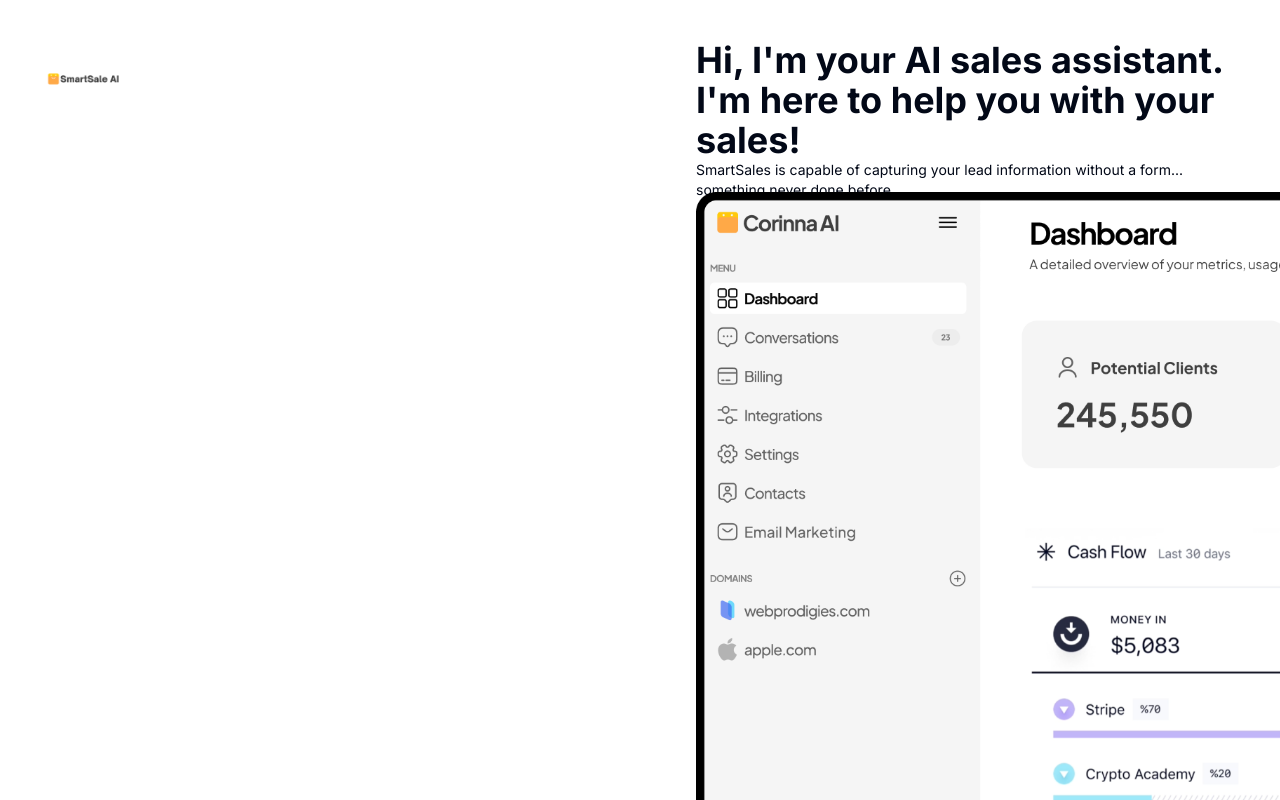
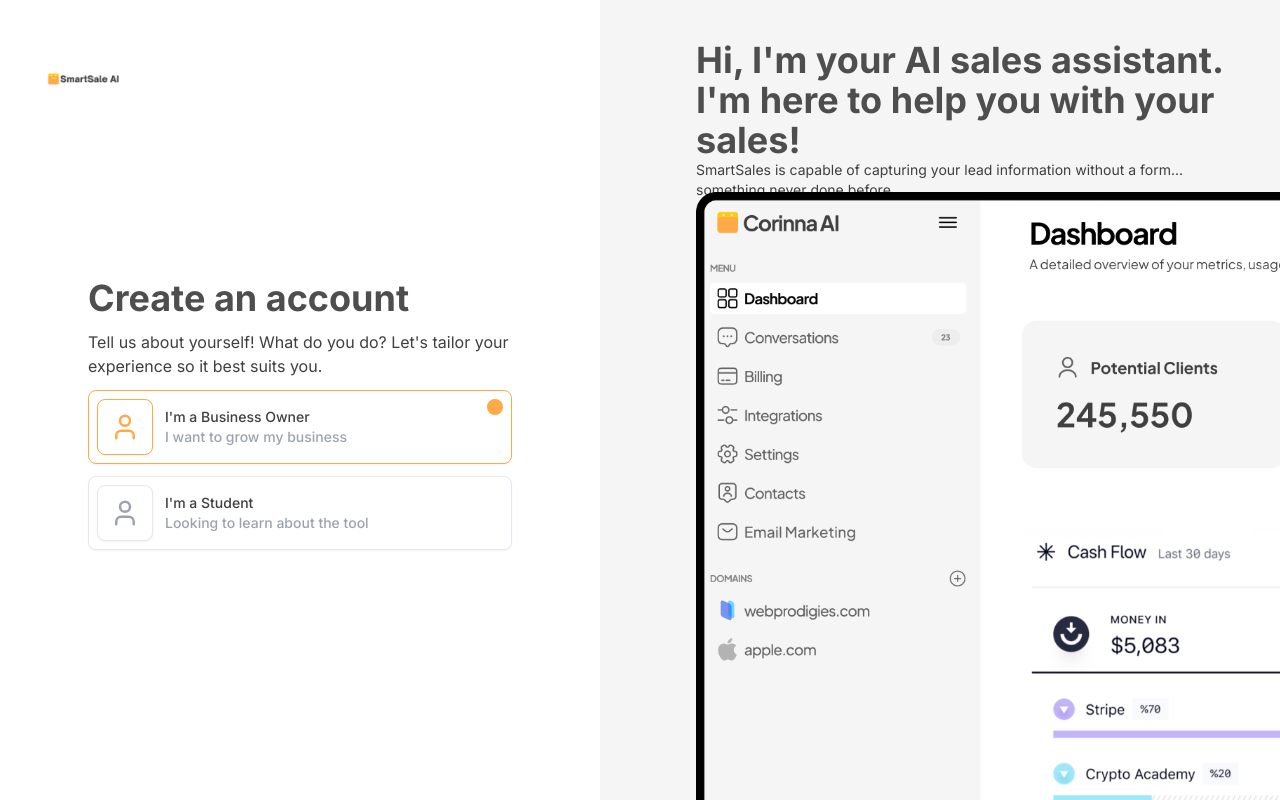
Before and after one commit to dha201/SmartSales, a Next.js app: page /auth/sign-in in a window 1280 px wide. Built offline with nearby package versions, Linux system fonts and the light colour scheme; no server answers.

Commit message:
+ Registration Form/Card Components

```diff
--- a/src/app/auth/sign-in/page.tsx
+++ b/src/app/auth/sign-in/page.tsx
@@ -1,5 +1,6 @@
 import React from 'react';
 import SignupFormProvider from '@/components/forms/sign-up/form-provider';
+import RegistrationFormStep from '@/components/forms/sign-up/registration-step';
 
 type Props = {}
 const SignIn = (props : Props) => {
@@ -8,7 +9,7 @@
             <div className="flex flex-col h-full gap-3">
                 <SignupFormProvider>
                     <div className="flex flex-col gap-3">
-
+                        <RegistrationFormStep></RegistrationFormStep>
                     </div>
                 </SignupFormProvider>
             </div>
--- a/src/components/forms/sign-up/form-provider.tsx
+++ b/src/components/forms/sign-up/form-provider.tsx
@@ -1,3 +1,4 @@
+'use client';
 import React from 'react';
 import {  AuthContextProvider } from '@/context/use-auth-context';
 import { FormProvider } from 'react-hook-form';
--- /dev/null
+++ b/src/components/forms/sign-up/registration-step.tsx
@@ -0,0 +1,41 @@
+'use client';
+import React, {useState} from 'react';
+import { useFormContext } from 'react-hook-form';
+import { useAuthContextHook } from '@/context/use-auth-context';
+import TypeSelectionForm from './type-selection-form';
+
+
+type Props = {}
+
+const RegistrationFormStep = (props: Props) => {
+    const {
+        register,
+        formState: { errors },
+        setValue,
+    } = useFormContext();
+
+    const { currentStep } = useAuthContextHook();
+    const [onOTP, setOnOTP] = useState<string>('');
+    const [onUserType, setOnUserType] = useState<'owner' | 'student'>('owner');
+
+    setValue('otp', onOTP);
+
+    switch(currentStep){
+        case 1:
+            return (
+                <TypeSelectionForm
+                    register={register}
+                    userType={onUserType}
+                    setUserType={setOnUserType}
+                />
+            )
+        case 2:
+        case 3:
+    }
+
+  return (
+    <div>registration-step</div>
+  )
+}
+
+export default RegistrationFormStep
--- /dev/null
+++ b/src/components/forms/sign-up/type-selection-form.tsx
@@ -0,0 +1,39 @@
+import React from 'react'
+import { FieldValues, UseFormRegister } from 'react-hook-form'
+import UserTypeCard from './user-type-card';
+
+type Props = {
+    register: UseFormRegister<FieldValues>;
+    userType: 'owner' | 'student';
+    setUserType: React.Dispatch<React.SetStateAction<'owner' | 'student'>>;
+}
+
+const TypeSelectionForm = ({register, userType, setUserType}: Props) => {
+    return(
+        <>
+            <h2 className="text-gravel md: text-4xl font-bold">Create an account</h2>
+            <p className="text-iridium d:text-sm">
+                Tell us about yourself! What do you do? Let&apos;s tailor your
+                <br /> experience so it best suits you.
+            </p>
+            <UserTypeCard
+                register={register}
+                setUserType={setUserType}
+                userType={userType}
+                value="owner"
+                title="I'm a Business Owner"
+                text="I want to grow my business"
+            />
+            <UserTypeCard
+                register={register}
+                setUserType={setUserType}
+                userType={userType}
+                value="student"
+                title="I'm a Student"
+                text="Looking to learn about the tool"
+            />
+        </>
+    )
+}
+
+export default TypeSelectionForm
--- /dev/null
+++ b/src/components/forms/sign-up/user-type-card.tsx
@@ -0,0 +1,83 @@
+'use client'
+import { Card, CardContent, CardDescription } from '@/components/ui/card'
+import { Input } from '@/components/ui/input'
+import { Label } from '@/components/ui/label'
+import { cn } from '@/lib/utils'
+import { User } from 'lucide-react'
+import React from 'react'
+import { FieldValues, UseFormRegister } from 'react-hook-form'
+
+type Props = {
+  value: string
+  title: string
+  text: string
+  register: UseFormRegister<FieldValues>
+  userType: 'owner' | 'student'
+  setUserType: React.Dispatch<React.SetStateAction<'owner' | 'student'>>
+}
+
+const UserTypeCard = ({
+  register,
+  setUserType,
+  text,
+  title,
+  userType,
+  value,
+}: Props) => {
+  return (
+    <Label htmlFor={value}>
+      <Card
+        className={cn(
+          'w-full cursor-pointer',
+          userType == value && 'border-orange'
+        )}
+      >
+        <CardContent className="flex justify-between p-2">
+          <div className="flex items-center gap-3">
+            <Card
+              className={cn(
+                'flex justify-center p-3',
+                userType == value && 'border-orange'
+              )}
+            >
+              <User
+                size={30}
+                className={cn(
+                  userType == value ? 'text-orange' : 'text-gray-400'
+                )}
+              />
+            </Card>
+            <div className="">
+              <CardDescription className="text-iridium">
+                {title}
+              </CardDescription>
+              <CardDescription className="text-gray-400">
+                {text}
+              </CardDescription>
+            </div>
+          </div>
+          <div>
+            <div
+              className={cn(
+                'w-4 h-4 rounded-full',
+                userType == value ? 'bg-orange' : 'bg-transparent'
+              )}
+            >
+              <Input
+                {...register('type', {
+                  onChange: (event) => setUserType(event.target.value),
+                })}
+                value={value}
+                id={value}
+                className="hidden"
+                type="radio"
+              />
+            </div>
+          </div>
+        </CardContent>
+      </Card>
+    </Label>
+  )
+}
+
+export default UserTypeCard
--- a/src/context/use-auth-context.tsx
+++ b/src/context/use-auth-context.tsx
@@ -1,3 +1,4 @@
+'use client';
 import React, {useState} from 'react'
 
 type InitialValuesProps = {
@@ -41,7 +42,7 @@
  * This hook provides an easy way to access the context values.
  * @returns {InitialValuesProps} - An object containing the current step and a function to update the current step.
  */
-export const useAuthContext = () => {
+export const useAuthContextHook = () => {
   const state = React.useContext(authContext);
   return state;
 };
--- a/src/hooks/sign-up/use-sign-up.ts
+++ b/src/hooks/sign-up/use-sign-up.ts
@@ -1,3 +1,4 @@
+'use client';
 /**
  * Note next/router traditional used in Next.js 12 and ealier versions.
  * it uses file-based routing system, where each file in the pages directory becomes a route.
--- a/tailwind.config.ts
+++ b/tailwind.config.ts
@@ -1,80 +1,110 @@
-import type { Config } from "tailwindcss"
+import type { Config } from 'tailwindcss'
 
 const config = {
-  darkMode: ["class"],
+  darkMode: ['class'],
   content: [
     './pages/**/*.{ts,tsx}',
     './components/**/*.{ts,tsx}',
     './app/**/*.{ts,tsx}',
     './src/**/*.{ts,tsx}',
-	],
-  prefix: "",
+  ],
+  prefix: '',
   theme: {
     container: {
       center: true,
-      padding: "2rem",
+      padding: '2rem',
       screens: {
-        "2xl": "1400px",
+        '2xl': '1400px',
       },
     },
     extend: {
       colors: {
-        border: "hsl(var(--border))",
-        input: "hsl(var(--input))",
-        ring: "hsl(var(--ring))",
-        background: "hsl(var(--background))",
-        foreground: "hsl(var(--foreground))",
+        cream: '#F5F5F5',
+        gravel: '#4E4E4E',
+        iridium: '#3F3F3F',
+        orange: '#FFA947',
+        peach: '#FFE0BD',
+        platinum: '#E6E6E6',
+        ghost: '#CDCDCD',
+        grandis: '#FFC989',
+        porcelain: '#F1F1F1',
+        ironside: '#636363',
+        border: 'hsl(var(--border))',
+        input: 'hsl(var(--input))',
+        ring: 'hsl(var(--ring))',
+        background: 'hsl(var(--background))',
+        foreground: 'hsl(var(--foreground))',
         primary: {
-          DEFAULT: "hsl(var(--primary))",
-          foreground: "hsl(var(--primary-foreground))",
+          DEFAULT: 'hsl(var(--primary))',
+          foreground: 'hsl(var(--primary-foreground))',
         },
         secondary: {
-          DEFAULT: "hsl(var(--secondary))",
-          foreground: "hsl(var(--secondary-foreground))",
+          DEFAULT: 'hsl(var(--secondary))',
+          foreground: 'hsl(var(--secondary-foreground))',
         },
         destructive: {
-          DEFAULT: "hsl(var(--destructive))",
-          foreground: "hsl(var(--destructive-foreground))",
+          DEFAULT: 'hsl(var(--destructive))',
+          foreground: 'hsl(var(--destructive-foreground))',
         },
         muted: {
-          DEFAULT: "hsl(var(--muted))",
-          foreground: "hsl(var(--muted-foreground))",
+          DEFAULT: 'hsl(var(--muted))',
+          foreground: 'hsl(var(--muted-foreground))',
         },
         accent: {
-          DEFAULT: "hsl(var(--accent))",
-          foreground: "hsl(var(--accent-foreground))",
+          DEFAULT: 'hsl(var(--accent))',
+          foreground: 'hsl(var(--accent-foreground))',
         },
         popover: {
-          DEFAULT: "hsl(var(--popover))",
-          foreground: "hsl(var(--popover-foreground))",
+          DEFAULT: 'hsl(var(--popover))',
+          foreground: 'hsl(var(--popover-foreground))',
         },
         card: {
-          DEFAULT: "hsl(var(--card))",
-          foreground: "hsl(var(--card-foreground))",
+          DEFAULT: 'hsl(var(--card))',
+          foreground: 'hsl(var(--card-foreground))',
         },
       },
       borderRadius: {
-        lg: "var(--radius)",
-        md: "calc(var(--radius) - 2px)",
-        sm: "calc(var(--radius) - 4px)",
+        lg: 'var(--radius)',
+        md: 'calc(var(--radius) - 2px)',
+        sm: 'calc(var(--radius) - 4px)',
       },
       keyframes: {
-        "accordion-down": {
-          from: { height: "0" },
-          to: { height: "var(--radix-accordion-content-height)" },
+        'accordion-down': {
+          from: { height: '0' },
+          to: { height: 'var(--radix-accordion-content-height)' },
         },
-        "accordion-up": {
-          from: { height: "var(--radix-accordion-content-height)" },
-          to: { height: "0" },
+        'accordion-up': {
+          from: { height: 'var(--radix-accordion-content-height)' },
+          to: { height: '0' },
+        },
+        'caret-blink': {
+          '0%,70%,100%': { opacity: '1' },
+          '20%,50%': { opacity: '0' },
+        },
+        'open-sidebar': {
+          from: { width: '60px' },
+          to: { width: '300px' },
+        },
+        'close-sidebar': {
+          from: { width: '300px' },
+          to: { width: '60px' },
+        },
+        'fade-in': {
+          from: { opacity: '0' },
+          to: { opacity: '1' },
         },
       },
       animation: {
-        "accordion-down": "accordion-down 0.2s ease-out",
-        "accordion-up": "accordion-up 0.2s ease-out",
+        'accordion-down': 'accordion-down 0.2s ease-out',
+        'accordion-up': 'accordion-up 0.2s ease-out',
+        'caret-blink': 'caret-blink 1.25s ease-out infinite',
+        'open-sidebar': 'open-sidebar 0.2s ease-out',
+        'close-sidebar': 'close-sidebar 0.2s ease-out',
+        'fade-in': 'fade-in 0.2s ease-out',
       },
     },
   },
-  plugins: [require("tailwindcss-animate")],
+  plugins: [require('tailwindcss-animate')],
 } satisfies Config
 
 export default config
```
